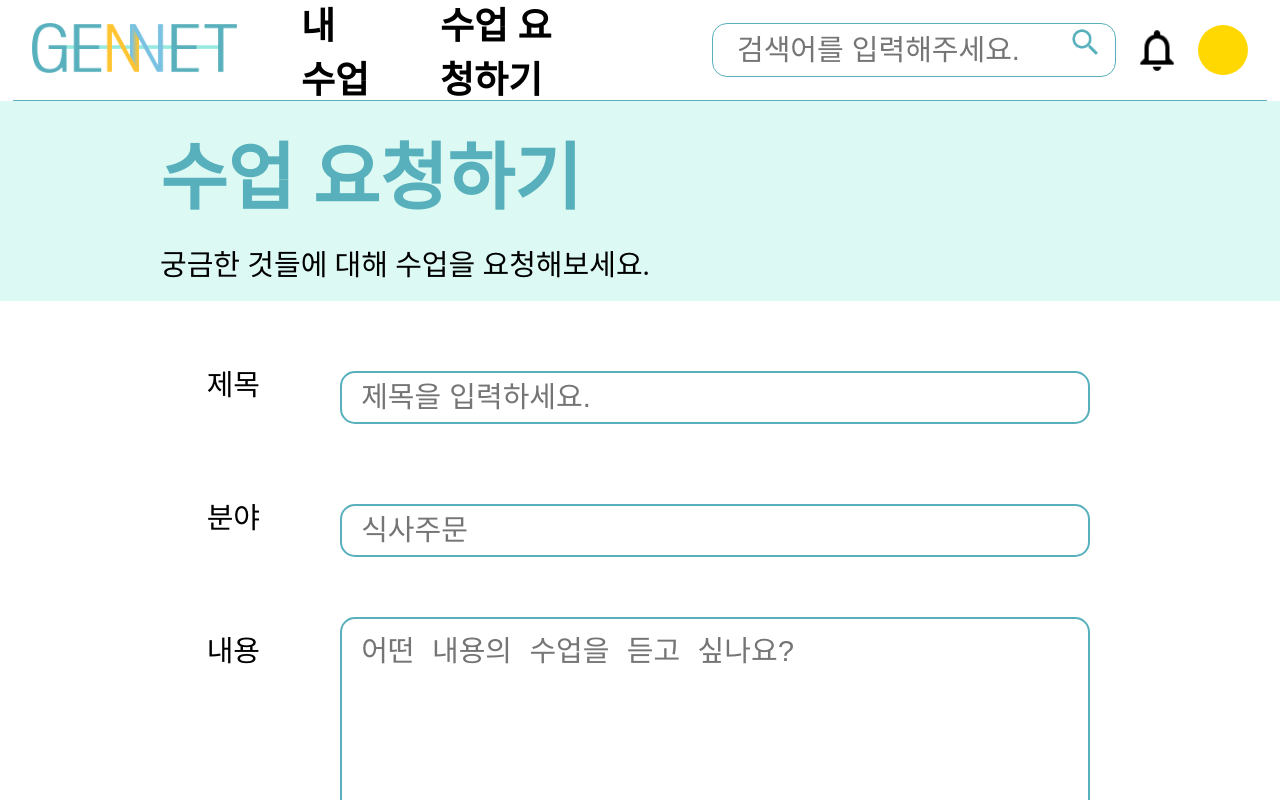
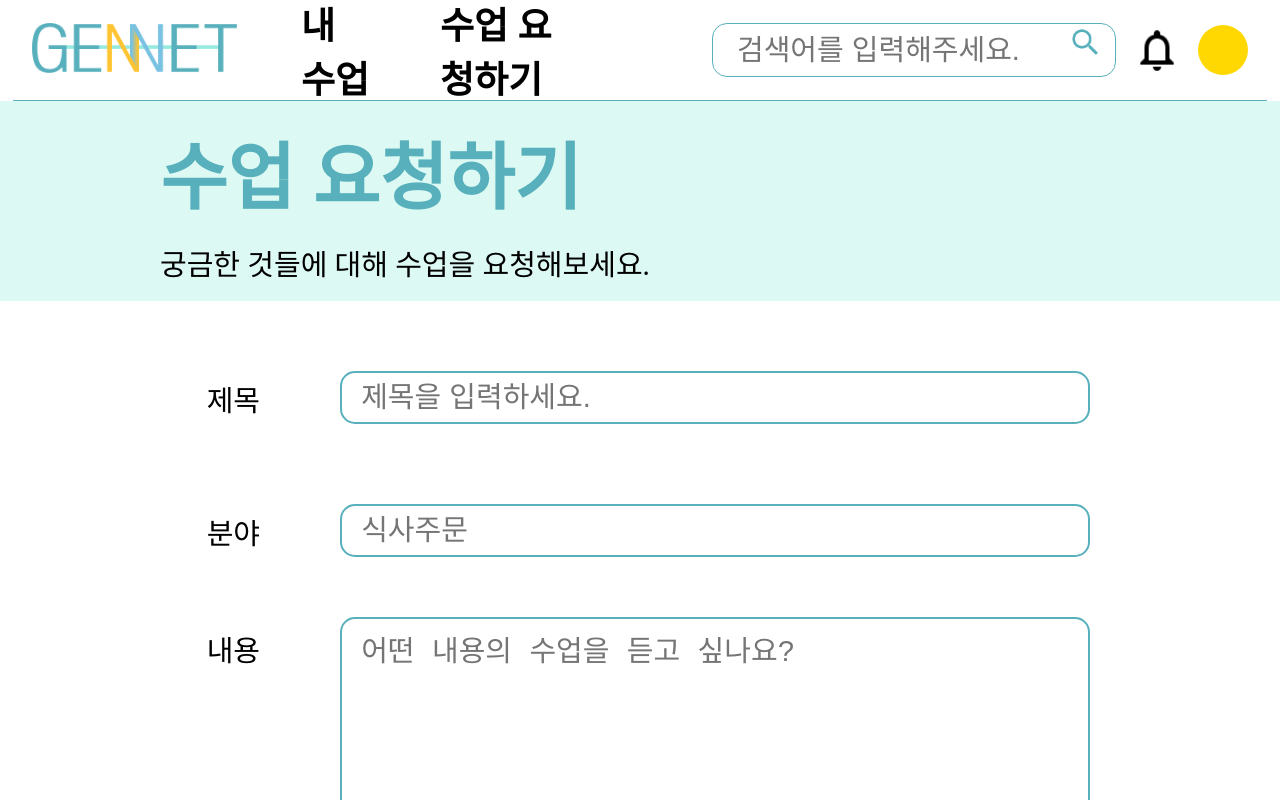
Before and after one commit to taehwan01/gennet-react, a React (Create React App) app: page /senior/request-class in a window 1280 px wide. Shown: the top 800 px of the page. Built offline with nearby package versions, Linux system fonts and the light colour scheme.

Commit message:
design: 수업 요청하기 페이지 스타일 수정

```diff
--- a/src/pages/Senior/RequestClass/RequestClass.jsx
+++ b/src/pages/Senior/RequestClass/RequestClass.jsx
@@ -21,7 +21,7 @@ function RequestClass() {
         <div> </div>
         <form className={styles['request-class-form']}>
           <div className={styles['form-solo-div']}>
-            <div className={styles['form-tag']}>
+            <div className={`${styles['form-tag']} ${styles['form-tag-text']}`}>
               <span>제목</span>
             </div>
             <input
@@ -32,7 +32,7 @@ function RequestClass() {
           </div>
 
           <div className={styles['form-solo-div']}>
-            <div className={styles['form-tag']}>
+            <div className={`${styles['form-tag']} ${styles['form-tag-text']}`}>
               <span>분야</span>
             </div>
             <input
@@ -43,7 +43,9 @@ function RequestClass() {
           </div>
 
           <div className={styles['form-solo-div']}>
-            <div className={styles['form-tag']}>
+            <div
+              className={`${styles['form-tag']} ${styles['form-tag-textarea']}`}
+            >
               <span>내용</span>
             </div>
             <textarea
--- a/src/pages/Senior/RequestClass/RequestClass.module.scss
+++ b/src/pages/Senior/RequestClass/RequestClass.module.scss
@@ -21,10 +21,15 @@
 .form-tag {
   font-size: 29px;
   display: flex;
-  padding-top: 9.5px;
-  // align-items: center;
+  // padding-top: 9.5px;
   justify-content: flex-end;
   padding-right: 5rem;
+}
+.form-tag-text {
+  align-items: center;
+}
+.form-tag-textarea {
+  padding-top: 9.5px;
 }
 
 .form-input {
```
